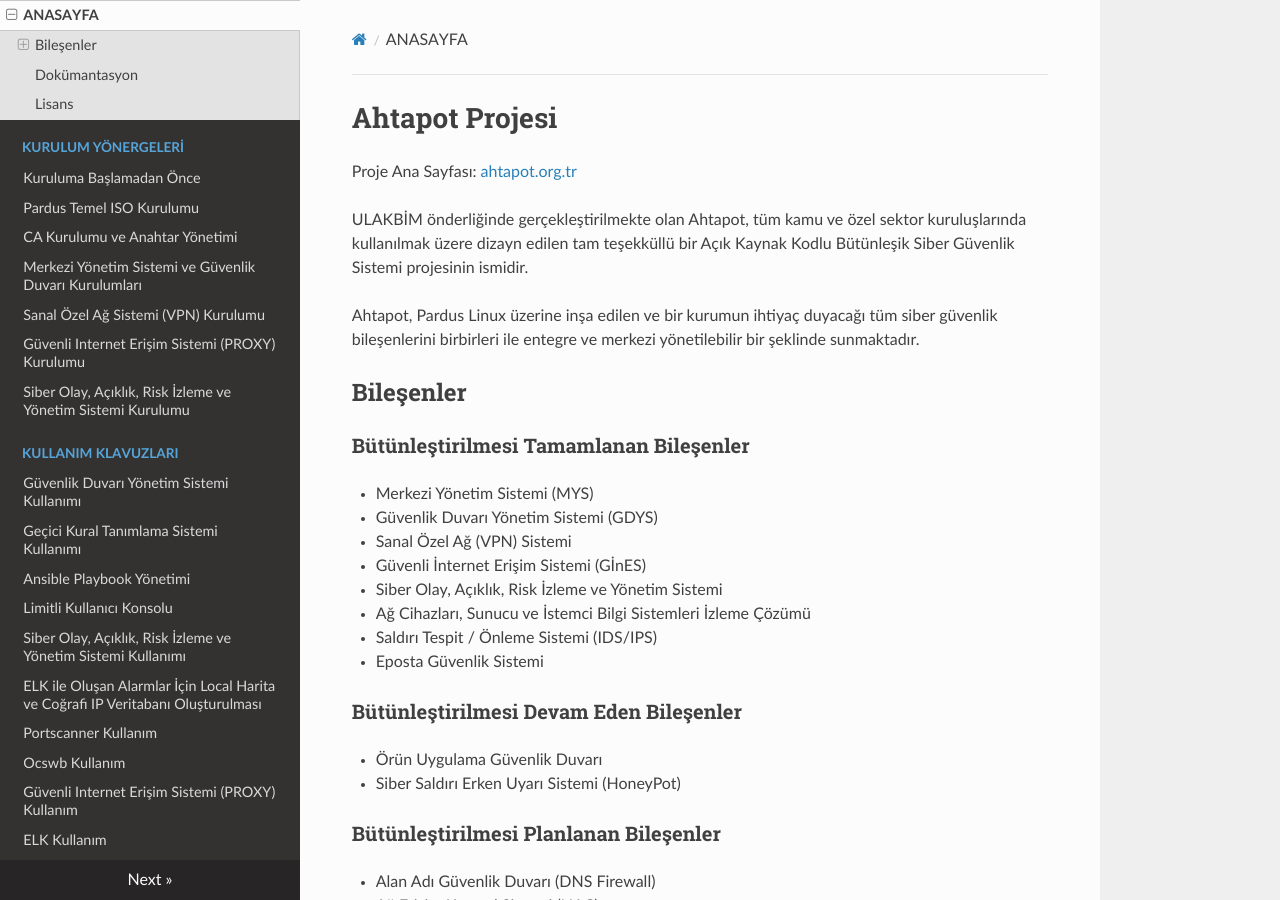
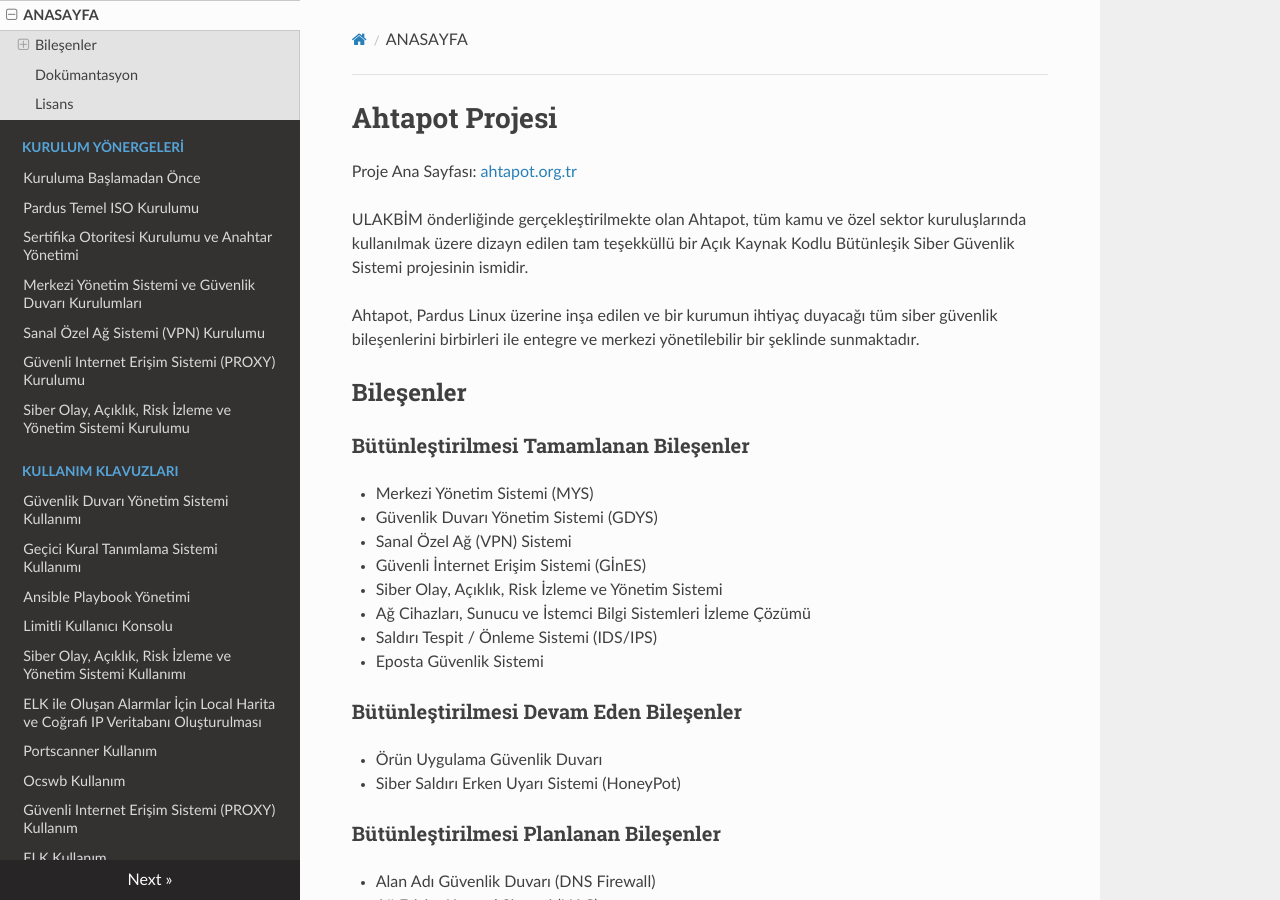
Before and after one commit to Pardus-Ahtapot/Dokumanlar, an MkDocs documentation site: the page built from docs/index.md, in a window 1280 px wide and 900 px high. Built offline with MkDocs 1.6.1, drawn with Linux system fonts in a browser that asks for light colours; nearby versions of some CDN libraries; old or Windows-style settings are respelled for this version of MkDocs.

Commit message:
Update mkdocs.yml
CA ibareleri Sertifika Otoritesi ibaresi ile Türkçe olarak düzeltildi.

```diff
--- a/mkdocs.yml
+++ b/mkdocs.yml
@@ -4,7 +4,7 @@ pages:
 - "KURULUM YÖNERGELERİ":
     - 'Kuruluma Başlamadan Önce': 'kurulum-yonergeleri/kurulum-oncesi.md'
     - 'Pardus Temel ISO Kurulumu': 'kurulum-yonergeleri/pardus-temel-iso-kurulumu.md'
-    - 'CA Kurulumu ve Anahtar Yönetimi': 'kurulum-yonergeleri/ca-kurulum.md'
+    - 'Sertifika Otoritesi Kurulumu ve Anahtar Yönetimi': 'kurulum-yonergeleri/ca-kurulum.md'
     - 'Merkezi Yönetim Sistemi ve Güvenlik Duvarı Kurulumları': 'kurulum-yonergeleri/merkezi-yonetim-sistemi-ile-ahtapot-kurulumlari-yapilmasi.md'
     - 'Sanal Özel Ağ Sistemi (VPN) Kurulumu': 'kurulum-yonergeleri/vpn-kurulum.md'
     - 'Güvenli Internet Erişim Sistemi (PROXY) Kurulumu': 'kurulum-yonergeleri/proxy-kurulum.md'
```
